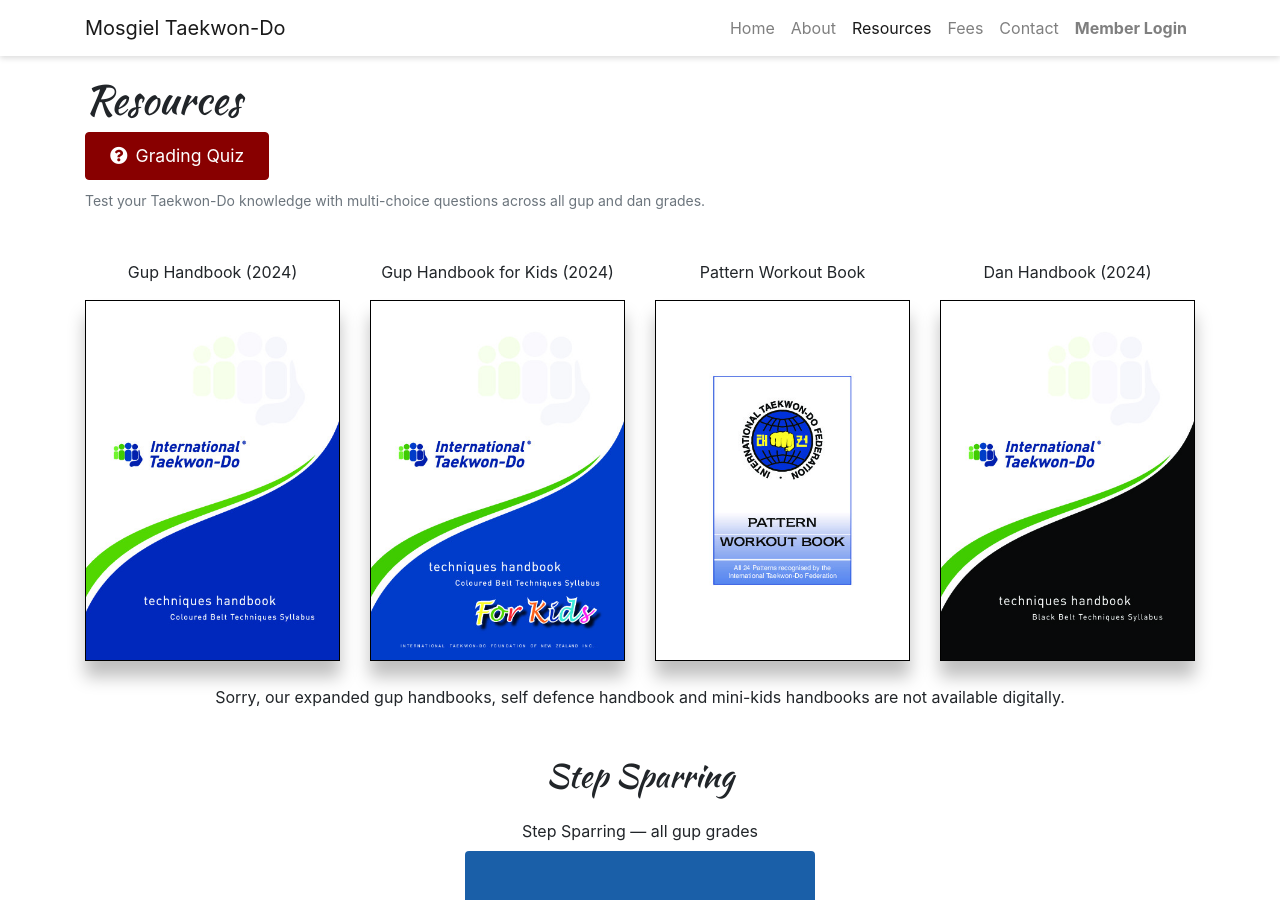
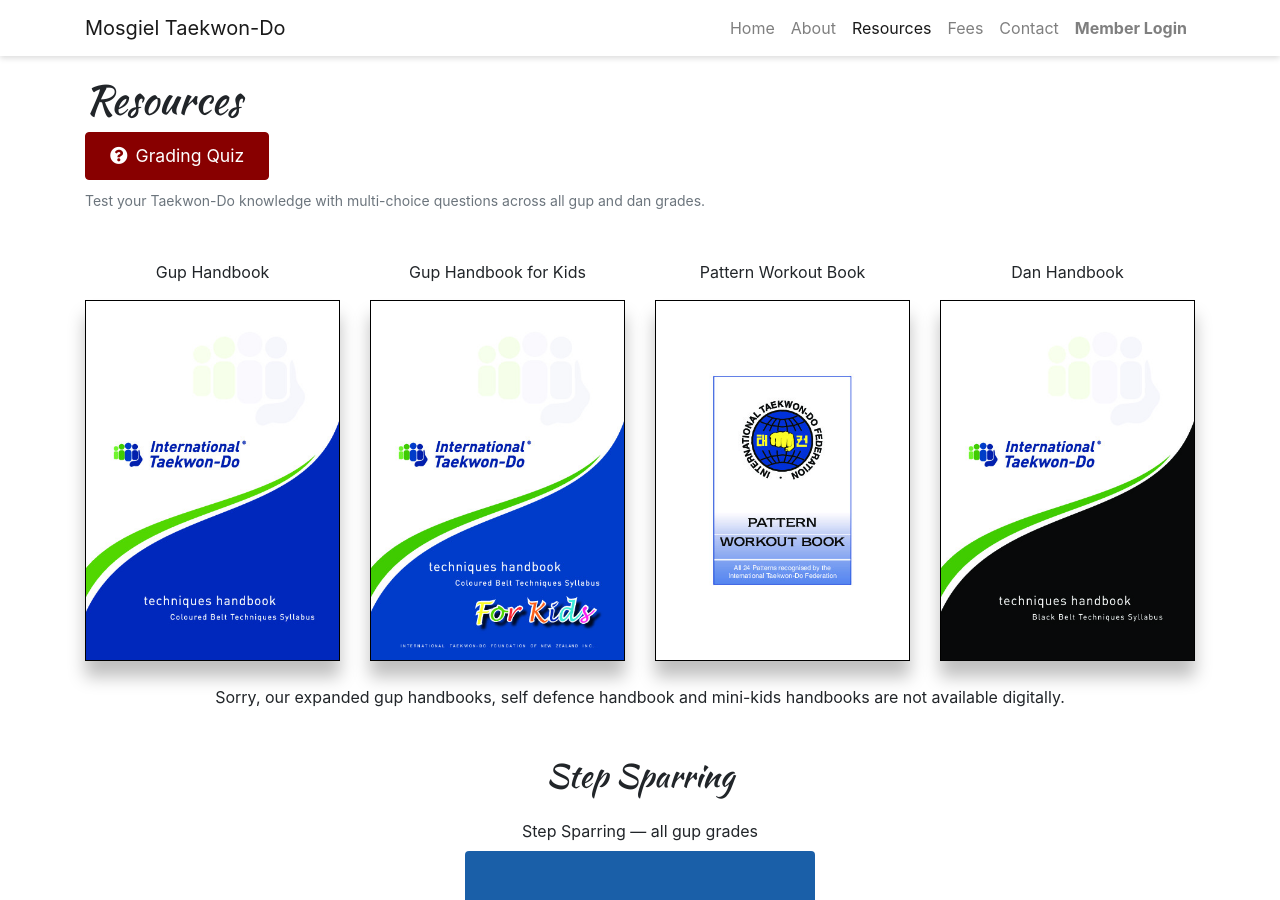
Before and after one commit to gurubobnz/www.mosgieltkd.co.nz, a Jekyll site: the page built from resources.html, in a window 1280 px wide and 900 px high. Built offline with Jekyll 4.4.1, drawn with Linux system fonts in a browser that asks for light colours; nearby versions of some CDN libraries.

Commit message:
Remove 2024

```diff
--- a/resources.html
+++ b/resources.html
@@ -16,13 +16,13 @@ title: Resources
   <div id="books mb-5">
     <div class="resources row">
       <div class="col col-6 col-lg-3 my-4">
-        <p class="mb-3">Gup Handbook (2024)</p>
+        <p class="mb-3">Gup Handbook</p>
         <a href="/resources/gup-handbook-2024.pdf">
           <img class="w-100" src="/images/resources/gup-handbook.jpg" />
         </a>
       </div>
       <div class="col col-6 col-lg-3 my-4">
-        <p class="mb-3">Gup Handbook for Kids (2024)</p>
+        <p class="mb-3">Gup Handbook for Kids</p>
         <a href="/resources/gup-handbook-kids-2024.pdf">
           <img class="w-100" src="/images/resources/gup-handbook-kids.jpg" />
         </a>
@@ -34,7 +34,7 @@ title: Resources
         </a>
       </div>
       <div class="col col-6 col-lg-3 my-4">
-        <p class="mb-3">Dan Handbook (2024)</p>
+        <p class="mb-3">Dan Handbook</p>
         <a href="/resources/dan-handbook-2024.pdf">
           <img class="w-100" src="/images/resources/dan-handbook.jpg" />
         </a>
```
